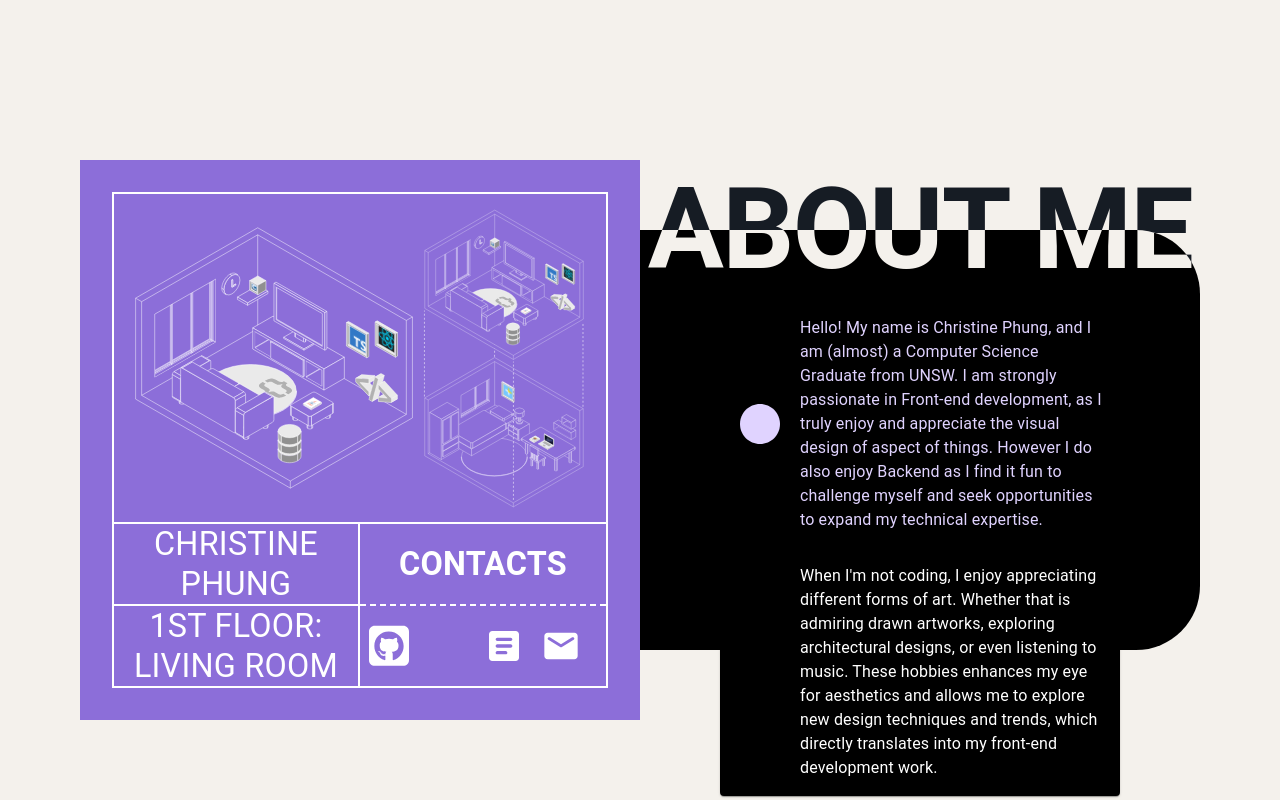
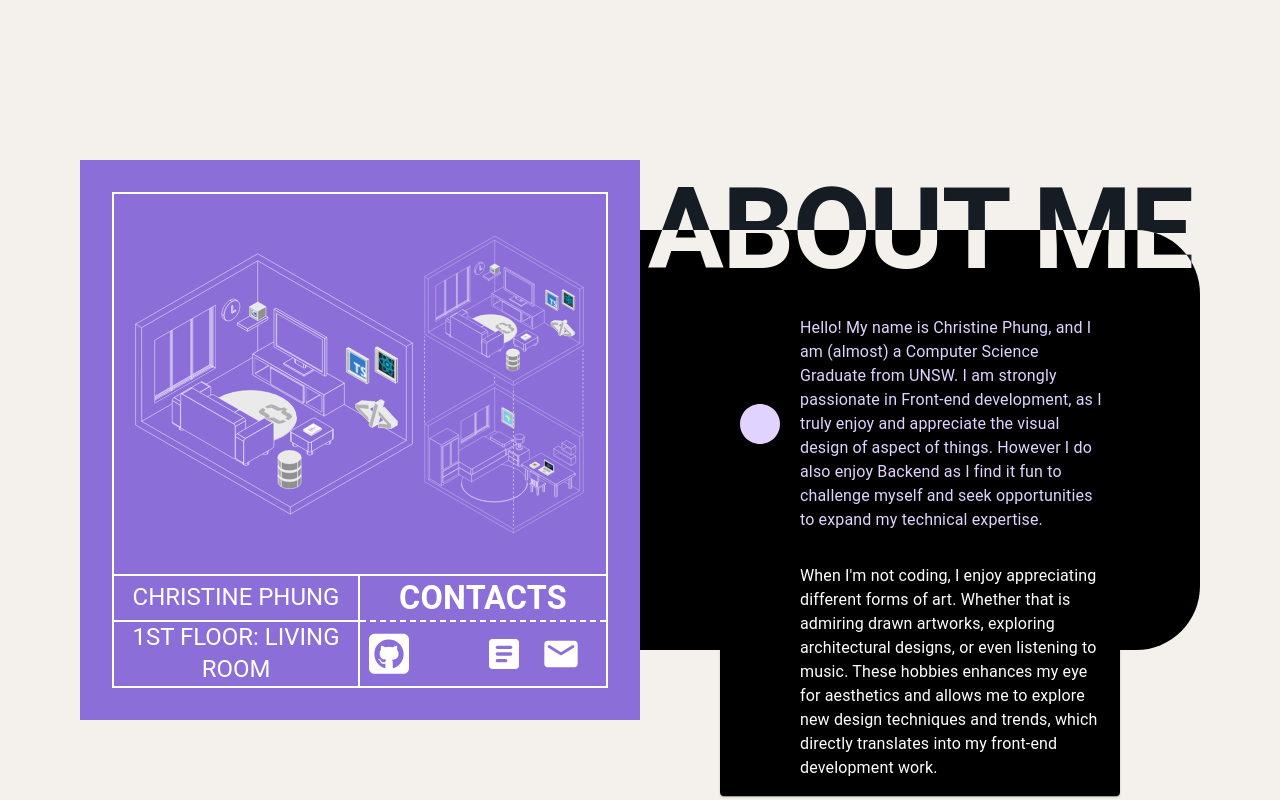
Before and after one commit to Christin322/christin322-portfolio, a React (Create React App) app in the folder frontend/: page / in a window 1280 px wide. Shown: the part 1920-2720 px from the top of the page. Built offline with nearby package versions, Linux system fonts and the light colour scheme; some icons are missing.

Commit message:
fixed font size

```diff
--- a/frontend/src/components/AboutMe.tsx
+++ b/frontend/src/components/AboutMe.tsx
@@ -226,7 +226,7 @@ function AboutMe() {
               }}
             >
               <Typography
-                variant="h4"
+                variant="h5"
                 sx={{
                   color: 'white',
                   textAlign: 'center',
@@ -330,7 +330,7 @@ function AboutMe() {
               }}
             >
               <Typography
-                variant="h4"
+                variant="h5"
                 sx={{
                   color: 'white',
                   textAlign: 'center',
```
